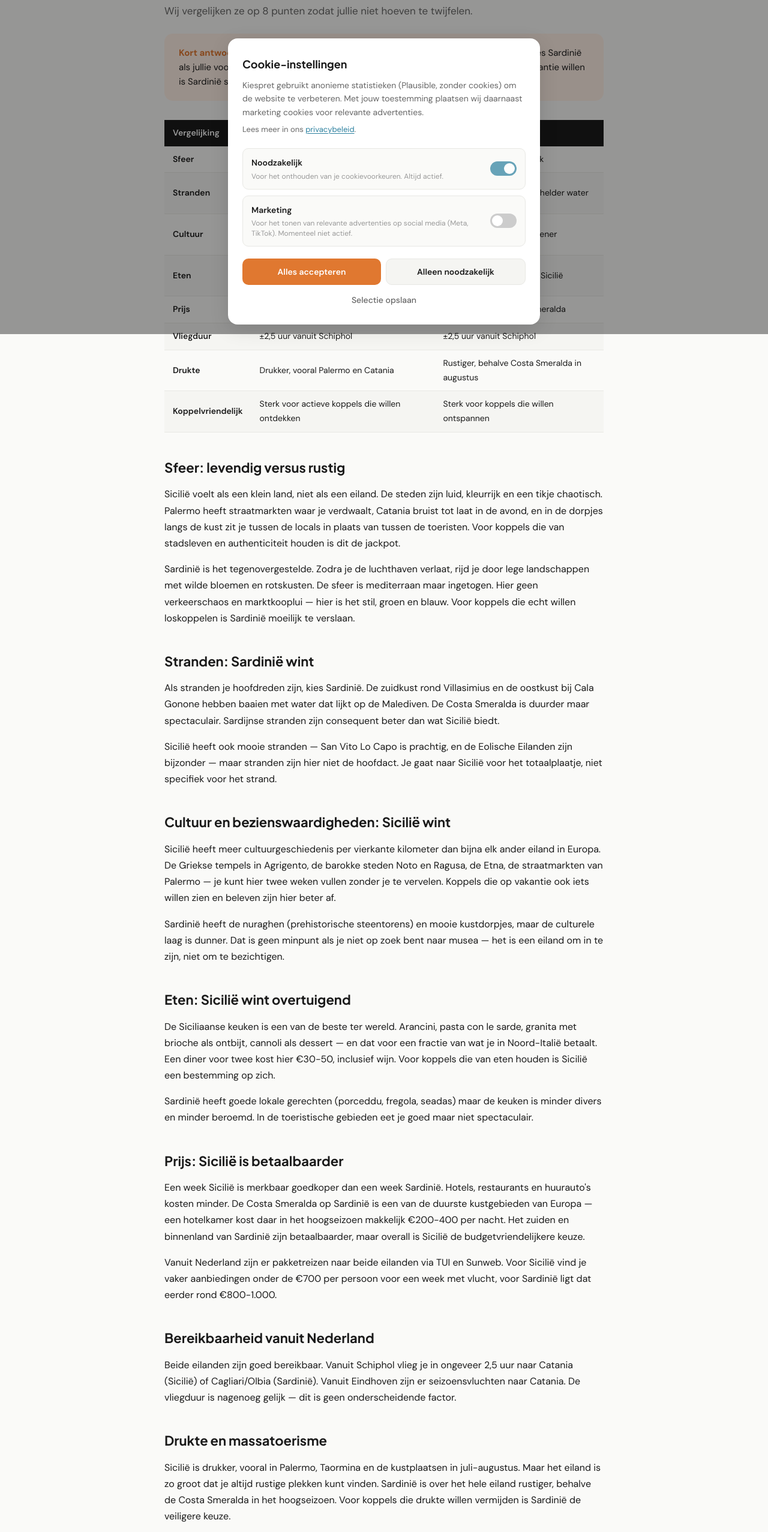
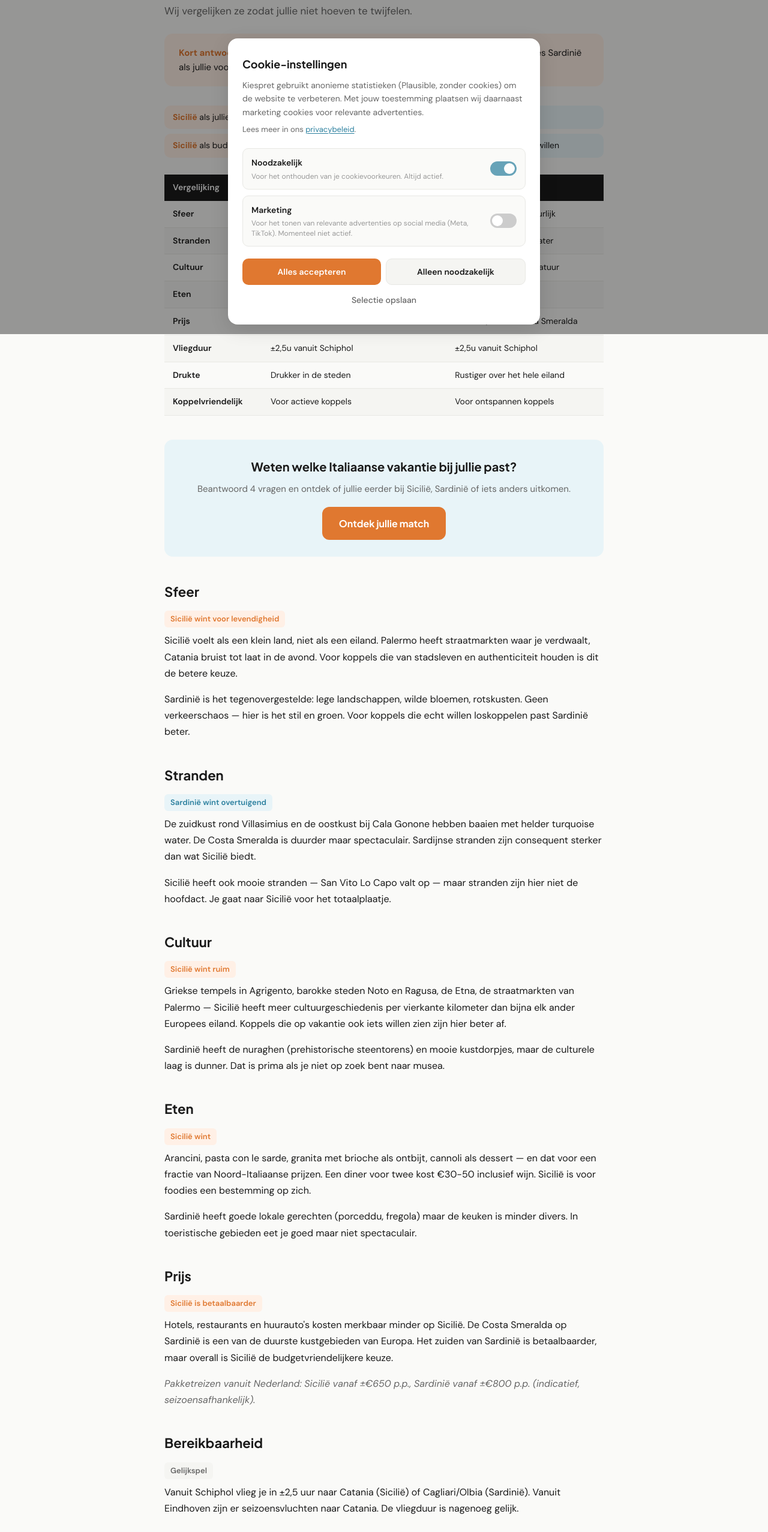
Before and after one commit to Kiestpret/Kiespret, a plain HTML site: page gids/eilanden/sicilie-of-sardinie/index.html in a window 1280 px wide. Shown: the part 243-2797 px from the top of the page at 60% size. Drawn offline with Linux system fonts and the light colour scheme.

Commit message:
Herschrijf Sicilië/Sardinië pagina naar beslisgerichte keuzehulp
UX-verbeteringen na externe review:
- Mini-beslisblok direct onder TL;DR (4 snelle keuzes)
- "Winnaar" verdict labels per vergelijkingssectie
- Kortere, punchiger alinea's (mobiel-vriendelijk)
- CTA's contextspecifiek: "Ontdek jullie match" i.p.v. generiek
- "Geen van beide" omgedraaid naar "Misschien past iets anders"
  met interne links (houdt gebruiker in funnel)
- Subjectieve claims verwijderd (geen "wereldklasse", "karibisch")
- Nuchterder toon: "uitstekend" i.p.v. "beste ter wereld"
- Prijsindicaties als "indicatief, seizoensafhankelijk"

Dit wordt het template voor alle volgende SEO-pagina's.

Co-Authored-By: Claude Opus 4.6 <noreply@anthropic.com>

```diff
--- a/gids/eilanden/sicilie-of-sardinie/index.html
+++ b/gids/eilanden/sicilie-of-sardinie/index.html
@@ -11,18 +11,34 @@
   <meta name="robots" content="index, follow">
   <link rel="icon" type="image/png" href="/favicon.png">
   <meta property="og:title" content="Sicilië of Sardinië? Welk Italiaans eiland past bij jullie">
-  <meta property="og:description" content="Vergelijk strand, sfeer, prijs en bereikbaarheid. Objectief advies voor koppels.">
+  <meta property="og:description" content="Vergelijk strand, sfeer, prijs en bereikbaarheid. Nuchter advies voor koppels.">
   <meta property="og:type" content="article">
   <meta property="og:url" content="https://www.kiespret.nl/gids/eilanden/sicilie-of-sardinie/">
   <meta property="og:image" content="https://www.kiespret.nl/og-image.png">
   <meta property="og:locale" content="nl_NL">
   <meta name="twitter:card" content="summary_large_image">
   <meta name="twitter:title" content="Sicilië of Sardinië? Welk eiland past bij jullie">
-  <meta name="twitter:description" content="Vergelijk strand, sfeer, prijs en bereikbaarheid voor koppels.">
   <link rel="preconnect" href="https://fonts.googleapis.com">
   <link rel="preconnect" href="https://fonts.gstatic.com" crossorigin>
   <link href="https://fonts.googleapis.com/css2?family=DM+Sans:ital,opsz,wght@0,9..40,400;0,9..40,500;0,9..40,600;0,9..40,700;1,9..40,400&family=Plus+Jakarta+Sans:wght@400;500;600;700;800&display=swap" rel="stylesheet">
   <link rel="stylesheet" href="/gids/gids.css">
+  <style>
+    /* Pagina-specifieke styling */
+    .quick-pick { display: grid; grid-template-columns: 1fr 1fr; gap: 8px; margin: 16px 0 28px; }
+    .quick-pick-item { padding: 10px 14px; border-radius: 10px; font-size: 14px; line-height: 1.4; }
+    .pick-a { background: var(--sunset-light); }
+    .pick-b { background: var(--ocean-light); }
+    .pick-a strong { color: var(--sunset); }
+    .pick-b strong { color: var(--ocean); }
+    .verdict { display: inline-block; font-size: 13px; font-weight: 600; padding: 3px 10px; border-radius: 6px; margin-bottom: 8px; }
+    .verdict-a { background: var(--sunset-light); color: var(--sunset); }
+    .verdict-b { background: var(--ocean-light); color: var(--ocean); }
+    .verdict-draw { background: var(--shell); color: var(--stone); }
+    .section-summary { font-size: 14px; color: var(--stone); font-style: italic; margin-bottom: 12px; }
+    .maybe-block { padding: 14px 18px; background: var(--shell); border-radius: 10px; margin-top: 16px; font-size: 14px; color: var(--stone); }
+    .maybe-block a { color: var(--ocean); font-weight: 500; }
+    @media (max-width: 500px) { .quick-pick { grid-template-columns: 1fr; } }
+  </style>
   <script type="application/ld+json">
   {
     "@context": "https://schema.org",
@@ -33,7 +49,7 @@
         "name": "Is Sicilië of Sardinië goedkoper?",
         "acceptedAnswer": {
           "@type": "Answer",
-          "text": "Sicilië is over het algemeen goedkoper. Hotels, restaurants en activiteiten kosten minder dan op Sardinië, dat bekend staat als het duurdere eiland van Italië."
+          "text": "Sicilië is goedkoper. Hotels en restaurants kosten minder. Een pakketreis vanuit Nederland begint rond €650 p.p., naar Sardinië rond €800 p.p."
         }
       },
       {
@@ -41,15 +57,15 @@
         "name": "Welk eiland heeft de mooiste stranden?",
         "acceptedAnswer": {
           "@type": "Answer",
-          "text": "Sardinië wint op stranden. De Costa Smeralda en zuidkust hebben karibisch heldere baaien. Sicilië heeft ook mooie stranden maar is sterker in cultuur en eten."
+          "text": "Sardinië. De zuidkust en Costa Smeralda hebben helder turquoise water en witte zandstranden. Sicilië heeft ook mooie stranden maar is sterker in cultuur en eten."
         }
       },
       {
         "@type": "Question",
-        "name": "Hoe lang vliegen naar Sicilië of Sardinië?",
+        "name": "Welk eiland is beter voor koppels?",
         "acceptedAnswer": {
           "@type": "Answer",
-          "text": "Vanuit Schiphol vlieg je in ongeveer 2,5 uur naar beide eilanden. Vanuit Eindhoven zijn er seizoensvluchten beschikbaar."
+          "text": "Dat hangt af van wat jullie zoeken. Actieve koppels die willen ontdekken kiezen Sicilië. Koppels die willen ontspannen aan het strand kiezen Sardinië."
         }
       }
     ]
@@ -60,19 +76,27 @@
 
 <nav>
   <a class="nav-logo" href="/"><span>k</span>iespret</a>
-  <a class="nav-cta" href="/app.html?sfeer=strand,rustig">Vind jullie top 3</a>
+  <a class="nav-cta" href="/app.html?sfeer=strand,rustig&hint=italie">Vind jullie top 3</a>
 </nav>
 
 <div class="breadcrumb">
-  <a href="/">Kiespret</a> &rsaquo; <a href="/gids/">Gidsen</a> &rsaquo; <a href="/gids/eilanden/">Eilanden</a> &rsaquo; Sicilië of Sardinië
+  <a href="/">Kiespret</a> &rsaquo; <a href="/gids/eilanden/">Eilanden</a> &rsaquo; Sicilië of Sardinië
 </div>
 
 <article class="article">
   <h1>Sicilië of Sardinië: welk Italiaans eiland past bij jullie?</h1>
-  <p class="subtitle">Twee van de mooiste eilanden van de Middellandse Zee, maar totaal verschillend in karakter. Wij vergelijken ze op 8 punten zodat jullie niet hoeven te twijfelen.</p>
+  <p class="subtitle">Twee van de mooiste eilanden in de Middellandse Zee, maar totaal verschillend in karakter. Wij vergelijken ze zodat jullie niet hoeven te twijfelen.</p>
 
   <div class="tldr">
-    <strong>Kort antwoord:</strong> Kies Sicilië als jullie van cultuur, lekker eten en levendigheid houden. Kies Sardinië als jullie vooral rust, stranden en natuur zoeken. Voor koppels die een relaxte strandvakantie willen is Sardinië sterker. Voor koppels die iets willen beleven is Sicilië de betere keuze.
+    <strong>Kort antwoord:</strong> Kies Sicilië als jullie van cultuur, lekker eten en levendigheid houden. Kies Sardinië als jullie vooral rust, stranden en natuur zoeken.
+  </div>
+
+  <!-- SNELLE KEUZE -->
+  <div class="quick-pick">
+    <div class="quick-pick-item pick-a"><strong>Sicilië</strong> als jullie cultuur + eten willen</div>
+    <div class="quick-pick-item pick-b"><strong>Sardinië</strong> als jullie strand + rust willen</div>
+    <div class="quick-pick-item pick-a"><strong>Sicilië</strong> als budget belangrijk is</div>
+    <div class="quick-pick-item pick-b"><strong>Sardinië</strong> als jullie de mooiste baaien willen</div>
   </div>
 
   <table class="compare-table">
@@ -80,83 +104,88 @@
       <tr><th>Vergelijking</th><th>Sicilië</th><th>Sardinië</th></tr>
     </thead>
     <tbody>
-      <tr><td class="dim">Sfeer</td><td>Levendig, chaotisch, authentiek Italiaans</td><td>Rustig, exclusief, natuurlijk</td></tr>
-      <tr><td class="dim">Stranden</td><td>Goed, maar niet de hoofdreden om te gaan</td><td>Uitzonderlijk — karibisch helder water</td></tr>
-      <tr><td class="dim">Cultuur</td><td>Enorm rijk: Griekse tempels, barok, straatleven</td><td>Aanwezig maar bescheidener</td></tr>
-      <tr><td class="dim">Eten</td><td>Wereldklasse — arancini, pasta alla Norma, granita</td><td>Goed, minder divers dan Sicilië</td></tr>
-      <tr><td class="dim">Prijs</td><td>Betaalbaarder, meer budgetopties</td><td>Duurder, vooral Costa Smeralda</td></tr>
-      <tr><td class="dim">Vliegduur</td><td>±2,5 uur vanuit Schiphol</td><td>±2,5 uur vanuit Schiphol</td></tr>
-      <tr><td class="dim">Drukte</td><td>Drukker, vooral Palermo en Catania</td><td>Rustiger, behalve Costa Smeralda in augustus</td></tr>
-      <tr><td class="dim">Koppelvriendelijk</td><td>Sterk voor actieve koppels die willen ontdekken</td><td>Sterk voor koppels die willen ontspannen</td></tr>
+      <tr><td class="dim">Sfeer</td><td>Levendig, chaotisch, authentiek</td><td>Rustig, exclusief, natuurlijk</td></tr>
+      <tr><td class="dim">Stranden</td><td>Goed, niet de hoofdreden</td><td>Uitzonderlijk helder water</td></tr>
+      <tr><td class="dim">Cultuur</td><td>Enorm rijk: tempels, barok, straatleven</td><td>Bescheidener, meer natuur</td></tr>
+      <tr><td class="dim">Eten</td><td>Uitstekend en betaalbaar</td><td>Goed, minder divers</td></tr>
+      <tr><td class="dim">Prijs</td><td>Betaalbaarder</td><td>Duurder, vooral Costa Smeralda</td></tr>
+      <tr><td class="dim">Vliegduur</td><td>±2,5u vanuit Schiphol</td><td>±2,5u vanuit Schiphol</td></tr>
+      <tr><td class="dim">Drukte</td><td>Drukker in de steden</td><td>Rustiger over het hele eiland</td></tr>
+      <tr><td class="dim">Koppelvriendelijk</td><td>Voor actieve koppels</td><td>Voor ontspannen koppels</td></tr>
     </tbody>
   </table>
 
-  <h2>Sfeer: levendig versus rustig</h2>
-  <p>Sicilië voelt als een klein land, niet als een eiland. De steden zijn luid, kleurrijk en een tikje chaotisch. Palermo heeft straatmarkten waar je verdwaalt, Catania bruist tot laat in de avond, en in de dorpjes langs de kust zit je tussen de locals in plaats van tussen de toeristen. Voor koppels die van stadsleven en authenticiteit houden is dit de jackpot.</p>
-  <p>Sardinië is het tegenovergestelde. Zodra je de luchthaven verlaat, rijd je door lege landschappen met wilde bloemen en rotskusten. De sfeer is mediterraan maar ingetogen. Hier geen verkeerschaos en marktkooplui — hier is het stil, groen en blauw. Voor koppels die echt willen loskoppelen is Sardinië moeilijk te verslaan.</p>
+  <div class="cta-block">
+    <h3>Weten welke Italiaanse vakantie bij jullie past?</h3>
+    <p>Beantwoord 4 vragen en ontdek of jullie eerder bij Sicilië, Sardinië of iets anders uitkomen.</p>
+    <a class="cta-btn" href="/app.html?sfeer=strand,rustig&hint=italie">Ontdek jullie match</a>
+  </div>
 
-  <h2>Stranden: Sardinië wint</h2>
-  <p>Als stranden je hoofdreden zijn, kies Sardinië. De zuidkust rond Villasimius en de oostkust bij Cala Gonone hebben baaien met water dat lijkt op de Malediven. De Costa Smeralda is duurder maar spectaculair. Sardijnse stranden zijn consequent beter dan wat Sicilië biedt.</p>
-  <p>Sicilië heeft ook mooie stranden — San Vito Lo Capo is prachtig, en de Eolische Eilanden zijn bijzonder — maar stranden zijn hier niet de hoofdact. Je gaat naar Sicilië voor het totaalplaatje, niet specifiek voor het strand.</p>
+  <h2>Sfeer</h2>
+  <span class="verdict verdict-a">Sicilië wint voor levendigheid</span>
+  <p>Sicilië voelt als een klein land, niet als een eiland. Palermo heeft straatmarkten waar je verdwaalt, Catania bruist tot laat in de avond. Voor koppels die van stadsleven en authenticiteit houden is dit de betere keuze.</p>
+  <p>Sardinië is het tegenovergestelde: lege landschappen, wilde bloemen, rotskusten. Geen verkeerschaos — hier is het stil en groen. Voor koppels die echt willen loskoppelen past Sardinië beter.</p>
 
-  <h2>Cultuur en bezienswaardigheden: Sicilië wint</h2>
-  <p>Sicilië heeft meer cultuurgeschiedenis per vierkante kilometer dan bijna elk ander eiland in Europa. De Griekse tempels in Agrigento, de barokke steden Noto en Ragusa, de Etna, de straatmarkten van Palermo — je kunt hier twee weken vullen zonder je te vervelen. Koppels die op vakantie ook iets willen zien en beleven zijn hier beter af.</p>
-  <p>Sardinië heeft de nuraghen (prehistorische steentorens) en mooie kustdorpjes, maar de culturele laag is dunner. Dat is geen minpunt als je niet op zoek bent naar musea — het is een eiland om in te zijn, niet om te bezichtigen.</p>
+  <h2>Stranden</h2>
+  <span class="verdict verdict-b">Sardinië wint overtuigend</span>
+  <p>De zuidkust rond Villasimius en de oostkust bij Cala Gonone hebben baaien met helder turquoise water. De Costa Smeralda is duurder maar spectaculair. Sardijnse stranden zijn consequent sterker dan wat Sicilië biedt.</p>
+  <p>Sicilië heeft ook mooie stranden — San Vito Lo Capo valt op — maar stranden zijn hier niet de hoofdact. Je gaat naar Sicilië voor het totaalplaatje.</p>
 
-  <h2>Eten: Sicilië wint overtuigend</h2>
-  <p>De Siciliaanse keuken is een van de beste ter wereld. Arancini, pasta con le sarde, granita met brioche als ontbijt, cannoli als dessert — en dat voor een fractie van wat je in Noord-Italië betaalt. Een diner voor twee kost hier €30-50, inclusief wijn. Voor koppels die van eten houden is Sicilië een bestemming op zich.</p>
-  <p>Sardinië heeft goede lokale gerechten (porceddu, fregola, seadas) maar de keuken is minder divers en minder beroemd. In de toeristische gebieden eet je goed maar niet spectaculair.</p>
+  <h2>Cultuur</h2>
+  <span class="verdict verdict-a">Sicilië wint ruim</span>
+  <p>Griekse tempels in Agrigento, barokke steden Noto en Ragusa, de Etna, de straatmarkten van Palermo — Sicilië heeft meer cultuurgeschiedenis per vierkante kilometer dan bijna elk ander Europees eiland. Koppels die op vakantie ook iets willen zien zijn hier beter af.</p>
+  <p>Sardinië heeft de nuraghen (prehistorische steentorens) en mooie kustdorpjes, maar de culturele laag is dunner. Dat is prima als je niet op zoek bent naar musea.</p>
 
-  <h2>Prijs: Sicilië is betaalbaarder</h2>
-  <p>Een week Sicilië is merkbaar goedkoper dan een week Sardinië. Hotels, restaurants en huurauto's kosten minder. De Costa Smeralda op Sardinië is een van de duurste kustgebieden van Europa — een hotelkamer kost daar in het hoogseizoen makkelijk €200-400 per nacht. Het zuiden en binnenland van Sardinië zijn betaalbaarder, maar overall is Sicilië de budgetvriendelijkere keuze.</p>
-  <p>Vanuit Nederland zijn er pakketreizen naar beide eilanden via TUI en Sunweb. Voor Sicilië vind je vaker aanbiedingen onder de €700 per persoon voor een week met vlucht, voor Sardinië ligt dat eerder rond €800-1.000.</p>
+  <h2>Eten</h2>
+  <span class="verdict verdict-a">Sicilië wint</span>
+  <p>Arancini, pasta con le sarde, granita met brioche als ontbijt, cannoli als dessert — en dat voor een fractie van Noord-Italiaanse prijzen. Een diner voor twee kost €30-50 inclusief wijn. Sicilië is voor foodies een bestemming op zich.</p>
+  <p>Sardinië heeft goede lokale gerechten (porceddu, fregola) maar de keuken is minder divers. In toeristische gebieden eet je goed maar niet spectaculair.</p>
 
-  <h2>Bereikbaarheid vanuit Nederland</h2>
-  <p>Beide eilanden zijn goed bereikbaar. Vanuit Schiphol vlieg je in ongeveer 2,5 uur naar Catania (Sicilië) of Cagliari/Olbia (Sardinië). Vanuit Eindhoven zijn er seizoensvluchten naar Catania. De vliegduur is nagenoeg gelijk — dit is geen onderscheidende factor.</p>
+  <h2>Prijs</h2>
+  <span class="verdict verdict-a">Sicilië is betaalbaarder</span>
+  <p>Hotels, restaurants en huurauto's kosten merkbaar minder op Sicilië. De Costa Smeralda op Sardinië is een van de duurste kustgebieden van Europa. Het zuiden van Sardinië is betaalbaarder, maar overall is Sicilië de budgetvriendelijkere keuze.</p>
+  <p class="section-summary">Pakketreizen vanuit Nederland: Sicilië vanaf ±€650 p.p., Sardinië vanaf ±€800 p.p. (indicatief, seizoensafhankelijk).</p>
 
-  <h2>Drukte en massatoerisme</h2>
-  <p>Sicilië is drukker, vooral in Palermo, Taormina en de kustplaatsen in juli-augustus. Maar het eiland is zo groot dat je altijd rustige plekken kunt vinden. Sardinië is over het hele eiland rustiger, behalve de Costa Smeralda in het hoogseizoen. Voor koppels die drukte willen vermijden is Sardinië de veiligere keuze.</p>
+  <h2>Bereikbaarheid</h2>
+  <span class="verdict verdict-draw">Gelijkspel</span>
+  <p>Vanuit Schiphol vlieg je in ±2,5 uur naar Catania (Sicilië) of Cagliari/Olbia (Sardinië). Vanuit Eindhoven zijn er seizoensvluchten naar Catania. De vliegduur is nagenoeg gelijk.</p>
 
+  <h2>Drukte</h2>
+  <span class="verdict verdict-b">Sardinië is rustiger</span>
+  <p>Sicilië is drukker, vooral Palermo en Taormina in juli-augustus. Het eiland is groot genoeg om rustige plekken te vinden, maar het kost moeite. Sardinië is over het hele eiland rustiger, behalve de Costa Smeralda in het hoogseizoen.</p>
+
+  <!-- VOOR WIE -->
   <div class="for-whom">
     <div class="for-whom-item for-whom-yes">
       <strong>Kies Sicilië als jullie:</strong>
-      van cultuur en geschiedenis houden, lekker eten belangrijk vinden, een levendig straatleven willen, op budget letten, en het niet erg vinden om iets drukker te zitten
+      van cultuur en geschiedenis houden, lekker eten belangrijk vinden, een levendig straatleven willen, en op budget letten
     </div>
     <div class="for-whom-item for-whom-yes">
       <strong>Kies Sardinië als jullie:</strong>
       de mooiste stranden van Europa willen, rust en natuur boven cultuur verkiezen, een hoger budget hebben, en geen behoefte hebben aan stadsbezoeken
     </div>
-    <div class="for-whom-item for-whom-no">
-      <strong>Geen van beide als jullie:</strong>
-      een feestbestemming zoeken (kies dan Ibiza of Mykonos), met jonge kinderen reizen (kies dan Mallorca of Kreta), of een all-inclusive resort willen (kies dan Turkije of Egypte)
-    </div>
+  </div>
+
+  <div class="maybe-block">
+    <strong>Misschien past iets anders beter?</strong> Als jullie een feestbestemming zoeken, kijk dan naar <a href="/gids/eilanden/">Ibiza of Mykonos</a>. Voor all-inclusive aan het strand past <a href="/gids/adults-only/">Turkije of Griekenland</a> vaak beter.
   </div>
 
   <div class="cta-block">
-    <h3>Twijfel je nog?</h3>
-    <p>Beantwoord 4 vragen en ontdek welke zonvakantie bij jullie past — inclusief Sicilië, Sardinië en meer.</p>
-    <a class="cta-btn" href="/app.html?sfeer=strand,rustig&hint=italie">Vind jullie top 3</a>
+    <h3>Klaar om te kiezen?</h3>
+    <p>Kiespret helpt jullie in 2 minuten naar een top 3 zonvakanties — inclusief Sicilië, Sardinië en vergelijkbare bestemmingen.</p>
+    <a class="cta-btn" href="/app.html?sfeer=strand,rustig&hint=italie">Vergelijk jullie beste opties</a>
   </div>
 
   <h2>Veelgestelde vragen</h2>
 
   <h3>Is Sicilië of Sardinië goedkoper?</h3>
-  <p>Sicilië is over het algemeen goedkoper. Hotels, restaurants en activiteiten kosten minder dan op Sardinië, dat bekend staat als het duurdere eiland van Italië. Een pakketreis naar Sicilië vanuit Nederland begint rond €650 p.p., naar Sardinië rond €800 p.p.</p>
+  <p>Sicilië is goedkoper. Hotels en restaurants kosten minder. Een pakketreis vanuit Nederland begint rond €650 p.p., naar Sardinië rond €800 p.p. (indicatief).</p>
 
   <h3>Welk eiland heeft de mooiste stranden?</h3>
-  <p>Sardinië wint op stranden. De Costa Smeralda en zuidkust hebben karibisch heldere baaien met turquoise water. Sicilië heeft ook mooie stranden, maar is sterker in cultuur, eten en bezienswaardigheden.</p>
-
-  <h3>Hoe lang vliegen naar Sicilië of Sardinië?</h3>
-  <p>Vanuit Schiphol vlieg je in ongeveer 2,5 uur naar beide eilanden. Vanuit Eindhoven zijn er seizoensvluchten naar Sicilië (Catania). De vliegduur is nagenoeg gelijk.</p>
+  <p>Sardinië. De zuidkust en Costa Smeralda hebben helder turquoise water. Sicilië heeft ook mooie stranden maar is sterker in cultuur en eten.</p>
 
   <h3>Welk eiland is beter voor koppels?</h3>
-  <p>Dat hangt af van wat jullie zoeken. Actieve koppels die willen ontdekken kiezen Sicilië. Koppels die willen ontspannen aan paradijselijke stranden kiezen Sardinië. Beide eilanden zijn uitstekend voor een vakantie met z'n tweeën.</p>
-
-  <div class="cta-block">
-    <h3>Klaar om te kiezen?</h3>
-    <p>Kiespret helpt jullie in 2 minuten naar een top 3 zonvakanties die bij jullie passen.</p>
-    <a class="cta-btn" href="/app.html?sfeer=strand,rustig">Vind jullie top 3</a>
-  </div>
+  <p>Actieve koppels die willen ontdekken kiezen Sicilië. Koppels die willen ontspannen aan het strand kiezen Sardinië. Beide eilanden zijn uitstekend voor een vakantie met z'n tweeën.</p>
 
   <div class="related-links">
     <h3>Lees ook</h3>
```
